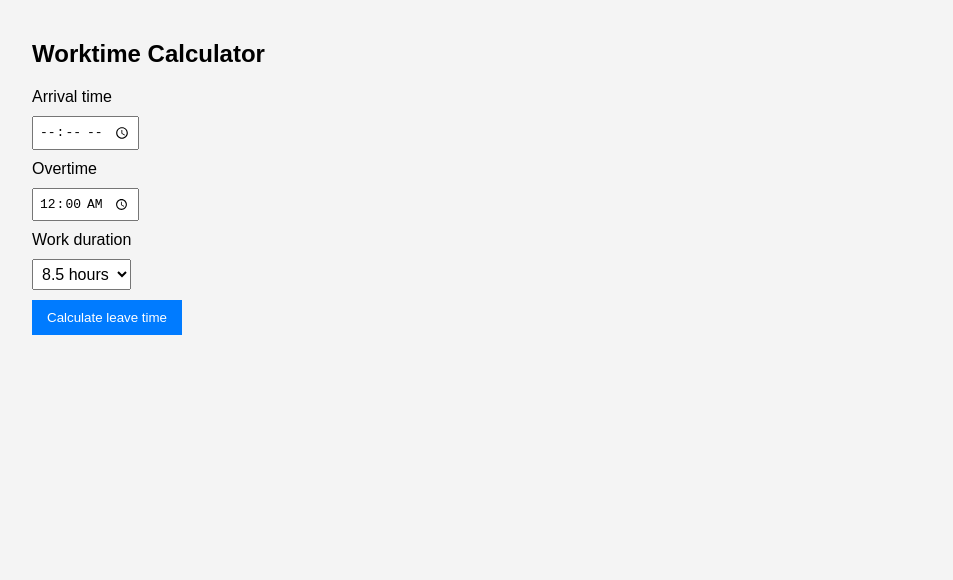
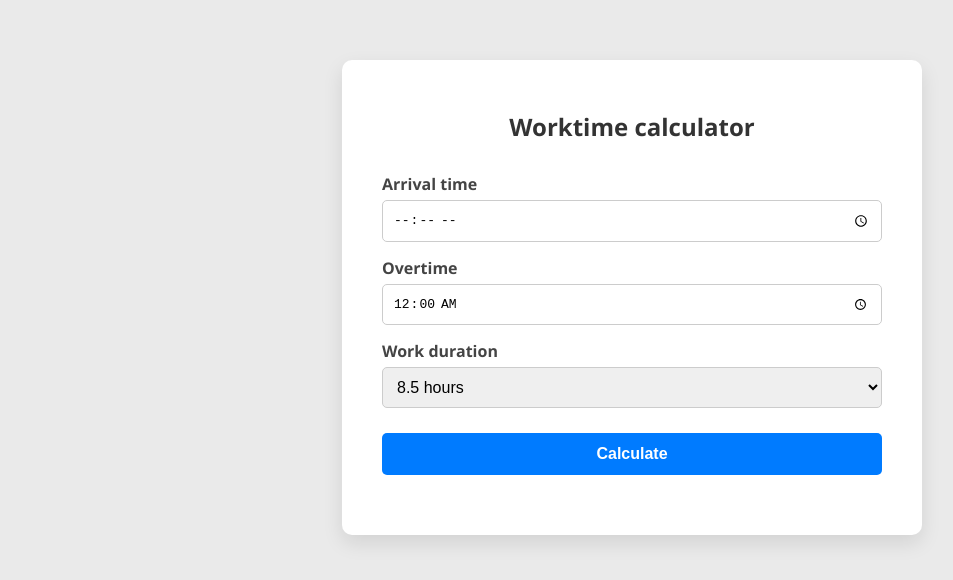
Before and after one commit to LUKICSLA/worktime-calculator, a plain HTML site: page index.html in a window 1280 px wide. Shown: the whole page, without its empty margins (8-961 px from the left). Drawn offline with Linux system fonts and the light colour scheme.

Commit message:
new custom css design, calculation as the external js

```diff
--- /dev/null
+++ b/calculator.js
@@ -0,0 +1,46 @@
+function toggleCustomInput() {
+  const workSelect = document.getElementById("worklength");
+  const customInput = document.getElementById("customWorklength");
+  customInput.style.display = workSelect.value === "custom" ? "block" : "none";
+}
+
+function calculateLeaveTime() {
+  const arrival = document.getElementById("arrival").value;
+  const overtime = document.getElementById("overtime").value;
+  const workSelect = document.getElementById("worklength");
+  const customInput = document.getElementById("customWorklength");
+  const result = document.getElementById("result");
+
+  if (!arrival) {
+    result.textContent = "Please enter the arrival time.";
+    return;
+  }
+
+  let workLength;
+  if (workSelect.value === "custom") {
+    workLength = parseFloat(customInput.value);
+    if (isNaN(workLength) || workLength <= 0) {
+      result.textContent = "Please enter a valid custom work duration.";
+      return;
+    }
+  } else {
+    workLength = parseFloat(workSelect.value);
+  }
+
+  const [aHour, aMin] = arrival.split(":").map(Number);
+  const [oHour, oMin] = overtime.split(":").map(Number);
+  const arrivalDate = new Date();
+  arrivalDate.setHours(aHour);
+  arrivalDate.setMinutes(aMin);
+  arrivalDate.setSeconds(0);
+
+  const standardWorkMinutes = workLength * 60;
+  const overtimeMinutes = oHour * 60 + oMin;
+  const effectiveWorkMinutes = standardWorkMinutes - overtimeMinutes;
+
+  const leaveDate = new Date(arrivalDate.getTime() + effectiveWorkMinutes * 60000);
+  const h = String(leaveDate.getHours()).padStart(2, '0');
+  const m = String(leaveDate.getMinutes()).padStart(2, '0');
+
+  result.textContent = `You can leave at ${h}:${m}`;
+}
--- a/index.html
+++ b/index.html
@@ -3,17 +3,11 @@
 <head>
   <meta charset="UTF-8">
   <title>Worktime Calculator</title>
-  <style>
-    body { font-family: Arial; margin: 40px; background-color: #f4f4f4; }
-    label, input, select, button { display: block; margin: 10px 0; }
-    input, select { padding: 5px; font-size: 1em; }
-    button { padding: 10px 15px; background-color: #007BFF; color: white; border: none; cursor: pointer; }
-    button:hover { background-color: #0056b3; }
-    #result { margin-top: 20px; font-size: 1.2em; }
-  </style>
+  <link rel="stylesheet" href="style.css">
 </head>
 <body>
-  <h2>Worktime Calculator</h2>
+  <div class="container">
+    <h2>Worktime calculator</h2>
 
     <label for="arrival">Arrival time</label>
     <input type="time" id="arrival" required>
@@ -23,69 +17,17 @@
 
     <label for="worklength">Work duration</label>
     <select id="worklength" onchange="toggleCustomInput()">
-    <option value="7.5">7.5 hours</option>
       <option value="8">8 hours</option>
       <option value="8.5" selected>8.5 hours</option>
-    <option value="9">9 hours</option>
+      <option value="9">12 hours</option>
       <option value="custom">Custom</option>
     </select>
 
     <input type="number" step="0.1" id="customWorklength" placeholder="Enter custom work duration" style="display:none;" min="0">
 
-  <button onclick="calculateLeaveTime()">Calculate leave time</button>
+    <button onclick="calculateLeaveTime()">Calculate</button>
     <div id="result"></div>
-
-  <script>
-    function toggleCustomInput() {
-      const workSelect = document.getElementById("worklength");
-      const customInput = document.getElementById("customWorklength");
-      if (workSelect.value === "custom") {
-        customInput.style.display = "block";
-      } else {
-        customInput.style.display = "none";
-      }
-    }
-
-    function calculateLeaveTime() {
-      const arrival = document.getElementById("arrival").value;
-      const overtime = document.getElementById("overtime").value;
-      const workSelect = document.getElementById("worklength");
-      const customInput = document.getElementById("customWorklength");
-      const result = document.getElementById("result");
-
-      if (!arrival) {
-        result.textContent = "Please enter the arrival time.";
-        return;
-      }
-
-      let workLength;
-      if (workSelect.value === "custom") {
-        workLength = parseFloat(customInput.value);
-        if (isNaN(workLength) || workLength <= 0) {
-          result.textContent = "Please enter a valid custom work duration.";
-          return;
-        }
-      } else {
-        workLength = parseFloat(workSelect.value);
-      }
-
-      const [aHour, aMin] = arrival.split(":").map(Number);
-      const [oHour, oMin] = overtime.split(":").map(Number);
-      const arrivalDate = new Date();
-      arrivalDate.setHours(aHour);
-      arrivalDate.setMinutes(aMin);
-      arrivalDate.setSeconds(0);
-
-      const standardWorkMinutes = workLength * 60;
-      const overtimeMinutes = oHour * 60 + oMin;
-      const effectiveWorkMinutes = standardWorkMinutes - overtimeMinutes;
-
-      const leaveDate = new Date(arrivalDate.getTime() + effectiveWorkMinutes * 60000);
-      const h = String(leaveDate.getHours()).padStart(2, '0');
-      const m = String(leaveDate.getMinutes()).padStart(2, '0');
-
-      result.textContent = `You can leave at ${h}:${m}`;
-    }
-  </script>
+  </div>
+  <script src="calculator.js"></script>
 </body>
 </html>
--- /dev/null
+++ b/style.css
@@ -0,0 +1,66 @@
+body {
+  font-family: 'Segoe UI', Tahoma, Geneva, Verdana, sans-serif;
+  background-color: #eaeaea;
+  margin: 0;
+  padding: 0;
+}
+
+.container {
+  max-width: 500px;
+  margin: 60px auto;
+  background-color: #ffffff;
+  padding: 30px 40px;
+  border-radius: 10px;
+  box-shadow: 0 8px 20px rgba(0, 0, 0, 0.1);
+}
+
+h2 {
+  text-align: center;
+  color: #333;
+  margin-bottom: 30px;
+}
+
+label {
+  margin-top: 15px;
+  display: block;
+  font-weight: bold;
+  color: #444;
+}
+
+input[type="time"],
+input[type="number"],
+select {
+  width: 100%;
+  padding: 10px;
+  margin-top: 5px;
+  font-size: 1em;
+  border: 1px solid #ccc;
+  border-radius: 5px;
+  box-sizing: border-box;
+}
+
+button {
+  width: 100%;
+  padding: 12px;
+  margin-top: 25px;
+  background-color: #007BFF;
+  color: white;
+  font-size: 1em;
+  font-weight: bold;
+  border: none;
+  border-radius: 5px;
+  cursor: pointer;
+  transition: background-color 0.3s;
+}
+
+button:hover {
+  background-color: #0056b3;
+}
+
+#result {
+  margin-top: 30px;
+  font-size: 1.2em;
+  font-weight: bold;
+  color: #28a745;
+  text-align: center;
+}
```
Lines whose indentation alone changed are shown as unchanged.
